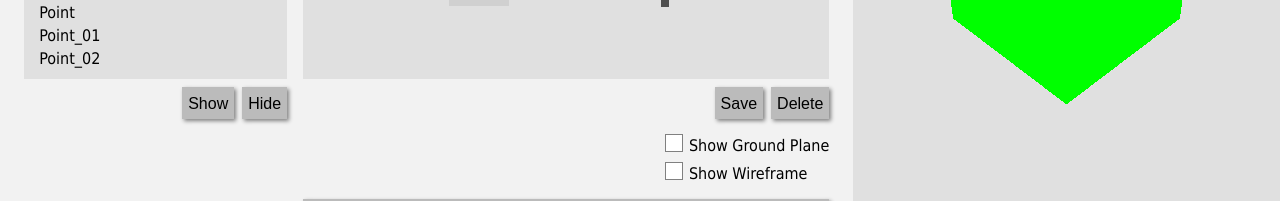
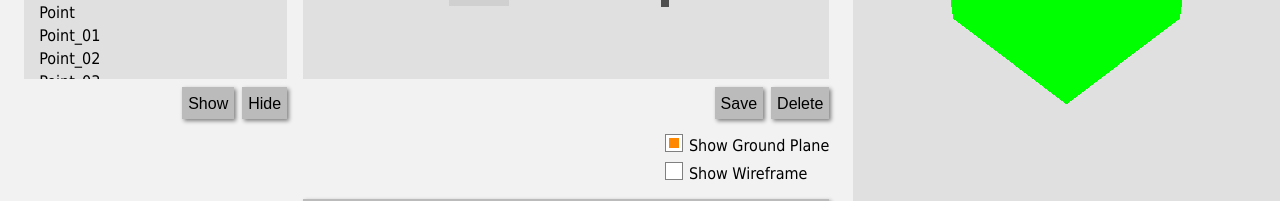
Before and after one commit to tlouchao/model-viewer, a React app: page / in a window 1280 px wide. Shown: the part 451-652 px from the top of the page. Built offline with nearby package versions, Linux system fonts and the light colour scheme.

Commit message:
lift outliner state up

```diff
--- a/src/components/gui/Outliner.js
+++ b/src/components/gui/Outliner.js
@@ -1,122 +1,21 @@
-import React, { useEffect, useState } from "react"
+import React from "react"
 
 const Outliner = (props) => {
-    const ws = "  ";
-    const payload = [
-        {
-            categoryId: "outliner-category-primitives",
-            categoryName: "Primitives",
-            items: [
-                {
-                    id: 1,
-                    name: "Cube",
-                },
-                {
-                    id: 2,
-                    name: "Cube_01",
-                },
-                {
-                    id: 3,
-                    name: "Cube_02",
-                },
-                {
-                    id: 4,
-                    name: "Cube_03",
-                },
-                {
-                    id: 5,
-                    name: "Cylinder",
-                },
-            ]
-        },
-        {
-            categoryId: "outliner-category-lights",
-            categoryName: "Lights",
-            items: [
-                {
-                    id: 6,
-                    name: "Ambient",
-                },
-                {
-                    id: 7,
-                    name: "Ambient_01",
-                },
-                {
-                    id: 8,
-                    name: "Point",
-                },
-                {
-                    id: 9,
-                    name: "Point_01",
-                },
-                {
-                    id: 10,
-                    name: "Point_02",
-                },
-            ]
-        }
-    ]
-
-    const [categorySelected, setCategorySelected] = useState([...Array(payload.length)].fill(false))
-    const [itemsSelected, setItemsSelected] = useState([...Array(payload.length)].map((x, i) =>
-        [...Array(payload[i].items.length).fill(false)]))
-
-    useEffect(() => {
-        for (let i = 0; i < itemsSelected.length; i++) {
-            let selected = false;
-            if (itemsSelected[i].every((x) => x)){
-                selected = true;
-            }
-            setCategorySelected(prevState => (
-                [].concat(prevState.slice(0, i),
-                          selected,
-                          prevState.slice(i + 1, prevState.length))
-            ))
-        }
-    }, [itemsSelected]);
-
-    const handleCategoryClick = (e) => {
-        const idx = Number(e.target.dataset.idx)
-        const selected = !categorySelected[idx]
-        setCategorySelected(prevState => (
-            [].concat(prevState.slice(0, idx),
-                      selected,
-                      prevState.slice(idx + 1, prevState.length))
-        ))
-        setItemsSelected(prevState => (
-            [].concat(prevState.slice(0, idx),
-                      [[...Array(payload[idx].items.length)].fill(selected)],
-                      prevState.slice(idx + 1, prevState.length))
-        ))
-    }
-
-    const handleItemClick = (e) => {
-        const idx_i = Number(e.target.parentElement.parentElement.dataset.idx);
-        const idx_j = Number(e.target.dataset.idx);
-        const selected = !itemsSelected[idx_i][idx_j]
-        setItemsSelected(prevState => (
-            [].concat(prevState.slice(0, idx_i),
-                      [[].concat(prevState[idx_i].slice(0, idx_j),
-                                selected,
-                                prevState[idx_i].slice(idx_j + 1, prevState[idx_i].length))],
-                      prevState.slice(idx_i + 1, prevState.length))
-        ))
-    }
 
     return (
         <div id="outliner">
-            {payload.map((x, i) =>
+            {props.payload.map((x, i) =>
                 <div key={i}
                      data-idx={i}>
                     <p  key={i}
                         data-idx={i}
                         className={`outliner-category outliner-item
-                                   ${(categorySelected[i]) ? "outliner-category-selected" : ""}`
+                                   ${(props.categoriesSelected[i]) ? "outliner-category-selected" : ""}`
                                   }
                         id={x.categoryId}
                         data-id={x.categoryId}
                         data-name={x.categoryName}
-                        onClick={handleCategoryClick}>
+                        onClick={props.handleCategoryClick}>
                         {x.categoryName}
                     </p>
                     <ul>
@@ -126,10 +25,10 @@ const Outliner = (props) => {
                                 data-id={y.id}
                                 data-name={y.name}
                                 className={`outliner-item
-                                            ${(itemsSelected[i][j]) ? "outliner-item-selected" : ""}`
+                                            ${(props.itemsSelected[i][j]) ? "outliner-item-selected" : ""}`
                                           }
-                                onClick={handleItemClick}>
-                                {ws + y.name}
+                                onClick={props.handleItemClick}>
+                                {props.pre + y.name}
                             </li>
                         )}
                     </ul>
--- a/src/components/gui/OutlinerContainer.js
+++ b/src/components/gui/OutlinerContainer.js
@@ -1,12 +1,131 @@
-import React from "react"
+import React, { useEffect, useState } from "react"
 import Outliner from "./Outliner"
 
 const OutlinerContainer = () => {
+    const pre = "  ";
+    const payload = [
+        {
+            categoryId: "outliner-category-primitives",
+            categoryName: "Primitives",
+            items: [
+                {
+                    id: 1,
+                    name: "Cube",
+                },
+                {
+                    id: 2,
+                    name: "Cube_01",
+                },
+                {
+                    id: 3,
+                    name: "Cube_02",
+                },
+                {
+                    id: 4,
+                    name: "Cube_03",
+                },
+                {
+                    id: 5,
+                    name: "Cylinder",
+                },
+            ]
+        },
+        {
+            categoryId: "outliner-category-lights",
+            categoryName: "Lights",
+            items: [
+                {
+                    id: 6,
+                    name: "Ambient",
+                },
+                {
+                    id: 7,
+                    name: "Ambient_01",
+                },
+                {
+                    id: 8,
+                    name: "Point",
+                },
+                {
+                    id: 9,
+                    name: "Point_01",
+                },
+                {
+                    id: 10,
+                    name: "Point_02",
+                },
+                {
+                    id: 11,
+                    name: "Point_03",
+                },
+                {
+                    id: 12,
+                    name: "Point_04",
+                },
+            ]
+        }
+    ]
+
+    const [categoriesSelected, setCategoriesSelected] = useState([...Array(payload.length)].fill(false))
+    const [itemsSelected, setItemsSelected] = useState([...Array(payload.length)].map((x, i) =>
+        [...Array(payload[i].items.length).fill(false)]))
+    const [categoriesHidden, setCategoriesHidden] = useState([...Array(payload.length)].fill(false))
+    const [itemsHidden, setItemsHidden] = useState([...Array(payload.length)].map((x, i) =>
+        [...Array(payload[i].items.length).fill(false)]))
+
+    useEffect(() => {
+        for (let i = 0; i < itemsSelected.length; i++) {
+            let selected = false;
+            if (itemsSelected[i].every((x) => x)){
+                selected = true;
+            }
+            setCategoriesSelected(prevState => (
+                [].concat(prevState.slice(0, i),
+                          selected,
+                          prevState.slice(i + 1, prevState.length))
+            ))
+        }
+    }, [itemsSelected]);
+
+    const handleCategoryClick = (e) => {
+        const idx = Number(e.target.dataset.idx)
+        const selected = !categoriesSelected[idx]
+        setCategoriesSelected(prevState => (
+            [].concat(prevState.slice(0, idx),
+                      selected,
+                      prevState.slice(idx + 1, prevState.length))
+        ))
+        setItemsSelected(prevState => (
+            [].concat(prevState.slice(0, idx),
+                      [[...Array(payload[idx].items.length)].fill(selected)],
+                      prevState.slice(idx + 1, prevState.length))
+        ))
+    }
+
+    const handleItemClick = (e) => {
+        const idx_i = Number(e.target.parentElement.parentElement.dataset.idx);
+        const idx_j = Number(e.target.dataset.idx);
+        const selected = !itemsSelected[idx_i][idx_j]
+        setItemsSelected(prevState => (
+            [].concat(prevState.slice(0, idx_i),
+                      [[].concat(prevState[idx_i].slice(0, idx_j),
+                                selected,
+                                prevState[idx_i].slice(idx_j + 1, prevState[idx_i].length))],
+                      prevState.slice(idx_i + 1, prevState.length))
+        ))
+    }
 
     return (
         <div id="outliner-container">
             <h2 className="name-container">Outliner</h2>
-            <Outliner />
+            <Outliner payload={payload}
+                      pre={pre}
+                      categoriesSelected={categoriesSelected}
+                      itemsSelected={itemsSelected}
+                      categoriesHidden={categoriesHidden}
+                      itemsHidden={itemsHidden}
+                      handleCategoryClick={handleCategoryClick}
+                      handleItemClick={handleItemClick} />
             <div className="button-group">
                 <button>Show</button>
                 <button>Hide</button>
--- a/src/static/scss/_app.scss
+++ b/src/static/scss/_app.scss
@@ -145,7 +145,7 @@
     }
 
     input[type=checkbox]:checked {
-        background-color: map-get(v.$colors, "themecolor");
+        background-color: map-get(v.$colors, "themecolorone");
         border: 3px solid white;
     }
 }
--- a/src/static/scss/components/gui/_attribute.scss
+++ b/src/static/scss/components/gui/_attribute.scss
@@ -22,6 +22,9 @@
         font-size: 1rem;
         padding: .25rem;
         border: none;
+        &:hover {
+            cursor: pointer;
+        }
         &:focus {
             outline: none;
         }
@@ -29,6 +32,9 @@
     .attr-color {
         width: 100%;
         height: 100%;
+        &:hover {
+            cursor: pointer;
+        }
     }
     .attr-slider-range {
         background-color: map-get(v.$colors, "inputcolor");
--- a/src/static/scss/components/gui/_outliner.scss
+++ b/src/static/scss/components/gui/_outliner.scss
@@ -24,5 +24,8 @@
         .outliner-item-selected {
             background-color: map-get(v.$colors, "themecolortwo");
         }
+        .outliner-hidden {
+            color: map-get(v.$colors, "disablecolor");
+        }
     }
 }
--- a/src/static/scss/variables/_variables.scss
+++ b/src/static/scss/variables/_variables.scss
@@ -35,7 +35,7 @@ $heights: (
     dropdownheight: 114px,
     outlinerheight: 240px,
     togglelayoutheight: 64px,
-    actorthumbheight: 95px,
+    actorthumbheight: 108px,
     attrheight: 26px,
     slidertrackheight: .4rem,
     sliderthumbheight: 1.75rem,
```
